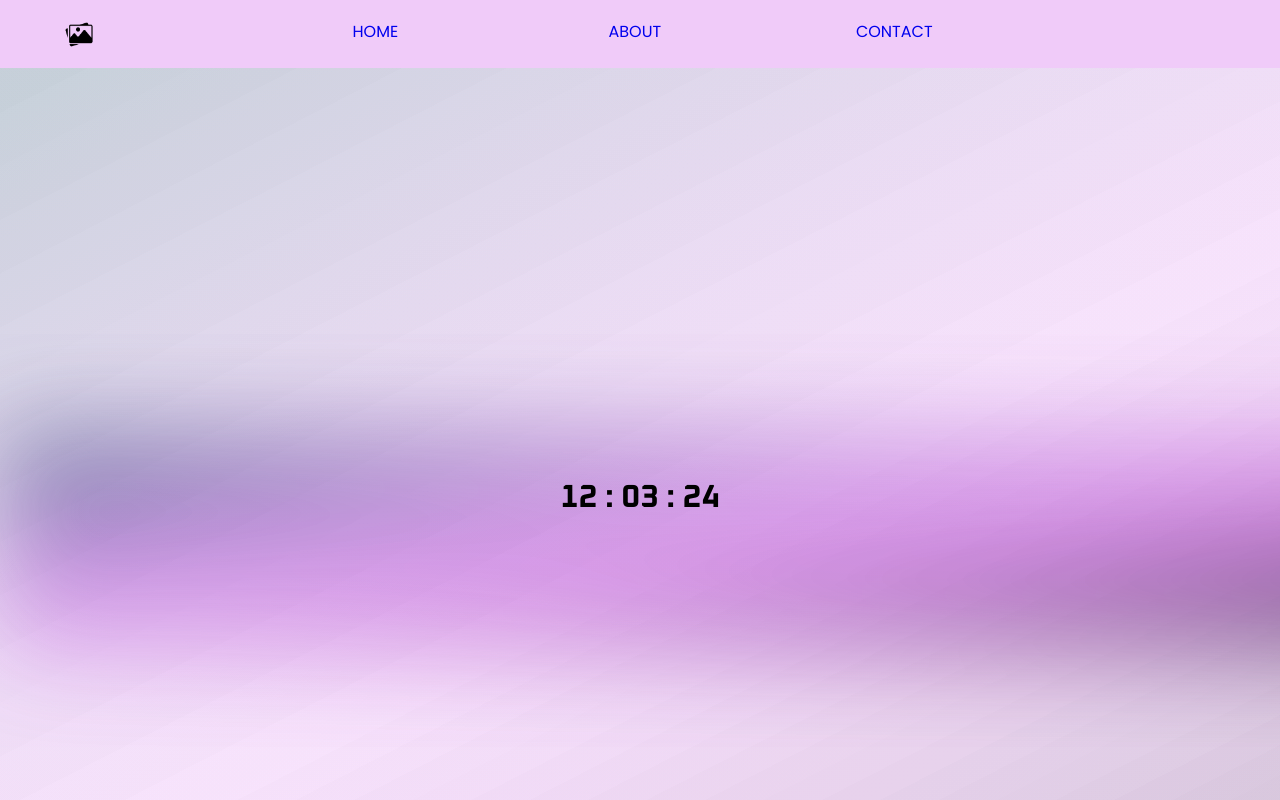
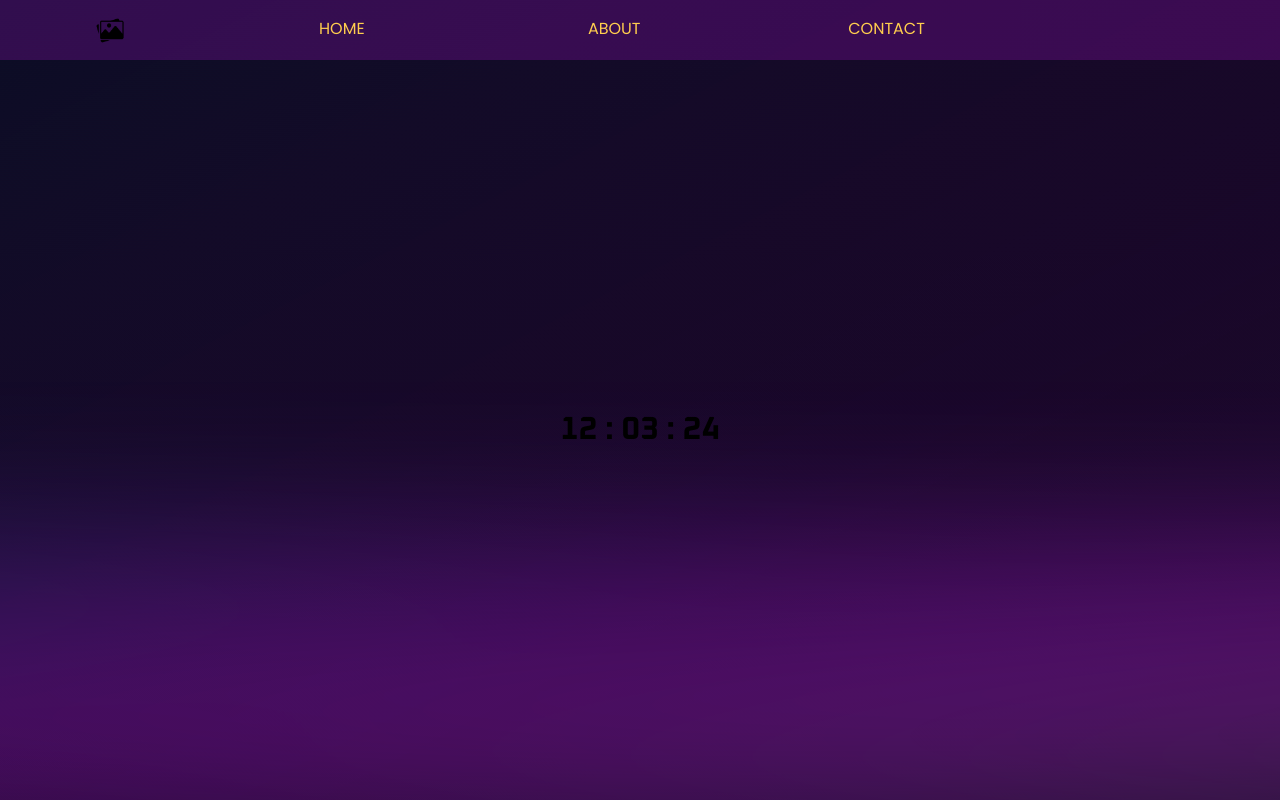
Before and after one commit to Nic-Dev-97/LandingPage-NftLaunch, a React (Vite) app: page / in a window 1280 px wide. Shown: the top 800 px of the page. Built offline with nearby package versions, Linux system fonts and the light colour scheme.

Commit message:
correcao de bugs

```diff
--- a/src/pages/begin/index.jsx
+++ b/src/pages/begin/index.jsx
@@ -1,19 +1,28 @@
 import React from "react";
-import { Title, Header, Body } from "./style.js";
-
+import { Header, Body } from "./style.js";
 
 export default function Begin() {
   return (
     <div>
       <Header>
+        <div>
         <img src="src\assets\Rectangle_22.png" alt="Logo" />
-        <a href="#">HOME</a>
-        <a href="#">ABOUT</a>
-        <a href="#">CONTACT</a>
+        </div>
+        <div>
+          <a href="#">HOME</a>
+        </div>
+        <div>
+          <a href="#">ABOUT</a>
+        </div>
+        <div>
+          <a href="#">CONTACT</a>
+        </div>
       </Header>
       <div>
         <Body>
-          <h1>12   :   03   :   24</h1>
+          <div>
+            <h1>12 : 03 : 24</h1>
+          </div>
         </Body>
       </div>
     </div>
--- a/src/pages/begin/style.js
+++ b/src/pages/begin/style.js
@@ -1,28 +1,25 @@
 import styled from "styled-components";
 
-export const Title = styled.h1`
-  font-size: 1.5em;
-  text-align: center;
-  color: palevioletred;
-`;
-
 export const Header = styled.div`
-  width: auto;
-  height: 5.3%;
+  width: 100%;
+  height: 30px;
   background: rgba(188, 18, 226, 0.22);
   text-align: center;
+  position: fixed;
   display: grid;
-  grid-template-columns: 0.7fr 1fr 1fr 1fr;
-  justify-content: space-between;
-  padding-top: 1.5%;
-  padding-bottom: 1.5%;
-  padding-right: 20%;
-  padding-left: 5%;
+  grid-template-columns: 0.7fr 1fr 1fr 1fr 1fr;
+  padding: 1.5ch;
   font-family: "Poppins", sans-serif;
   text-decoration: none;
 
   a {
+    vertical-align: middle;
     text-decoration: none;
+    color: #FFCE4E;
+  }
+
+  a.houver{
+
   }
 
   img {
@@ -33,11 +30,21 @@ export const Header = styled.div`
 
 export const Body = styled.div`
   background-image: url("Background-begin.svg");
-  text-align: center;
+  background-repeat: no-repeat;
+  background-size: cover;
+  background-position: center;
+
+
   width: auto;
   height: 938px;
   left: 0px;
   top: 0px;
   font-family: "Oxanium", cursive;
   padding-top: 32%;
-`;
+
+  h1 {
+    text-align: center;
+    vertical-align: middle;
+  }
+
+  `;
--- a/src/pages/contact/style.js
+++ b/src/pages/contact/style.js
@@ -4,11 +4,11 @@ import styled from "styled-components";
 export const Body = styled.div`
 
 background-image: url("Background-about.svg");
-/* background-repeat: no-repeat;
+background-repeat: no-repeat;
 background-size: cover;
 background-position: center;
 width: auto;
-height: 860px; */
+height: 860px;
 
 
 `;
--- a/src/theme/globalStyled.js
+++ b/src/theme/globalStyled.js
@@ -5,12 +5,14 @@ const GlobalStyle = createGlobalStyle`
 *{margin: 0;
 padding: 0;
 border: 0;
-position: static;
-/* background: #030710; */
-/* font-family: 'Oxanium', cursive; */
-/* font-family: 'Poppins', sans-serif; */
+}
 
+body{
+    background-color: #030710;
 }
+
 `;
 
+
+
 export default GlobalStyle;
```
